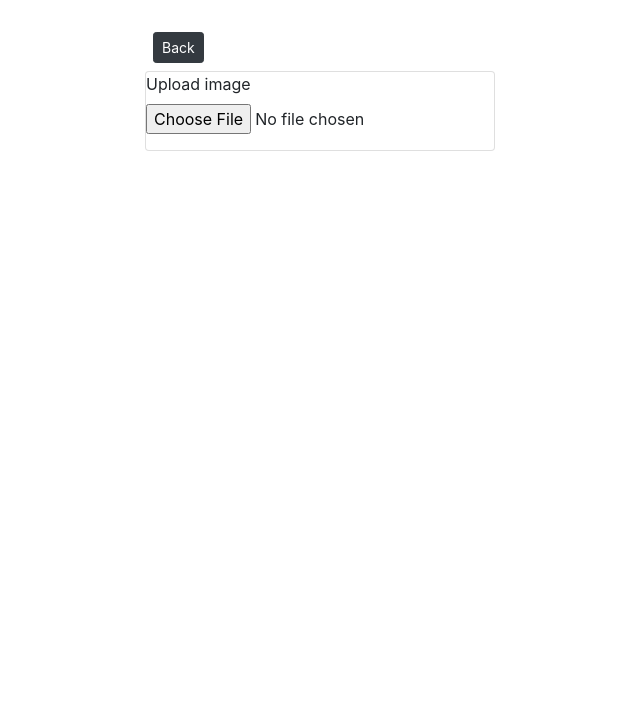
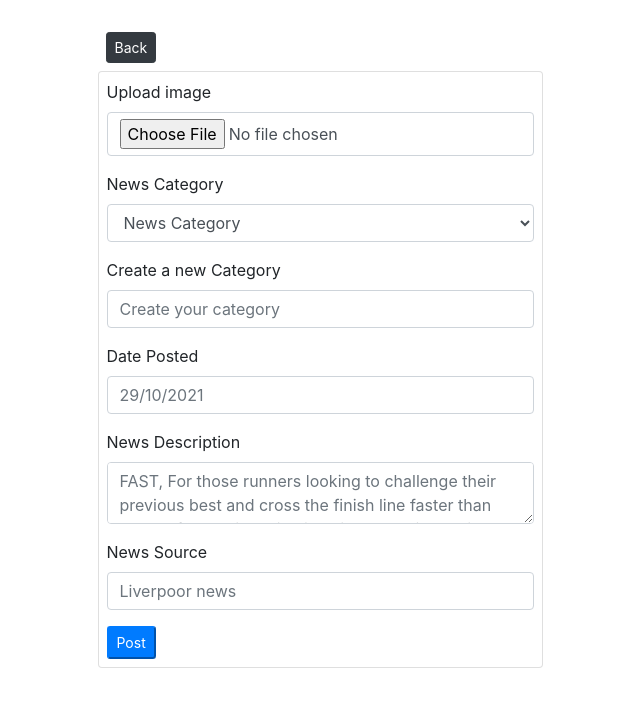
Before and after one commit to JoeGakumo21/updateNeighbours, a Django app: page /addnews/ in a window 1280 px wide. Shown: the top 707 px of the page, without its empty margins (320-960 px from the left). Run offline with Django 3.2, Linux system fonts and the light colour scheme; data that the repository does not hold is empty; some libraries are stand-ins or nearby versions.

Commit message:
create a form to add news

```diff
--- a/main/templates/addnews.html
+++ b/main/templates/addnews.html
@@ -12,14 +12,41 @@
  <div class="container">
      <div class="row justify-content-center">
 
-        <div class="col-md-4">
+        <div class="col-md-5">
             <a href="{% url 'home' %}" class="btn btn-sm btn-dark m-2">Back</a>
              <div class="card">
-                <form>
+                <form class="m-2" method="POST">
+                    {% csrf_token %}
                     <div class="form-group">
-                      <label for="exampleFormControlFile1">Upload image</label>
-                      <input type="file" class="form-control-file" id="exampleFormControlFile1">
+                        <label for="exampleFormControlFile1">Upload image</label>
+                        <input type="file" class="form-control" id="exampleFormControlFile1">
+                      </div>
+                    <div class="form-group">
+                      <label >News Category</label>
+                      <select name="category" class="form-control" >
+                        <option value="none" value>News Category</option>
+                          {% for   category in categories %}
+                          <option value="{{category.id}}" value>{{category.name}}</option>
+                          {% endfor %}
+                      </select>
                     </div>
+                    <div class="form-group">
+                        <label>Create a new Category</label>
+                        <input name="new" type="text" class="form-control" placeholder="Create your category" >
+                    </div>
+                    <div class="form-group">
+                        <label>Date Posted</label>
+                        <input name="posted" type="text" class="form-control" placeholder="29/10/2021" required>
+                    </div>
+                    <div class="form-group">
+                        <label >News Description</label>
+                        <textarea name="description" type="text" class="form-control" required placeholder="FAST, For those runners looking to challenge their previous best and cross the finish line faster than ever before. This option is built around improving your personal" ></textarea>
+                    </div>
+                    <div class="form-group">
+                        <label>News Source</label>
+                        <input type="text" name="source" class="form-control" placeholder="Liverpoor news" required>
+                    </div>
+                    <button class="btn-sm btn-primary" type="submit">Post</button>
                   </form>
              </div>
         </div>
--- a/main/views.py
+++ b/main/views.py
@@ -71,4 +71,6 @@ def newsdetails(request,pk):
 
 # the addnews temmplate
 def addnews(request):
-    return render(request,'addnews.html')
+    categories=Category.objects.all()
+    content={'categories':categories,}
+    return render(request,'addnews.html',content)
```
